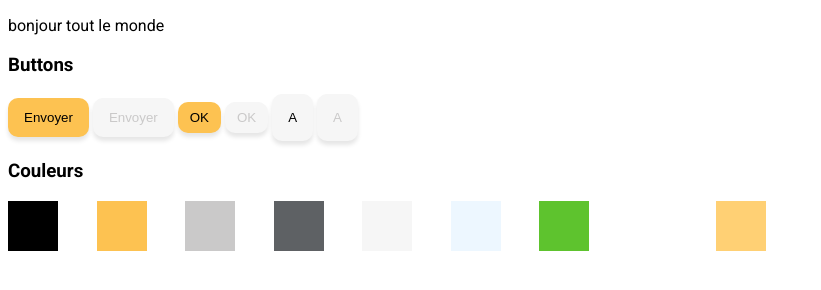
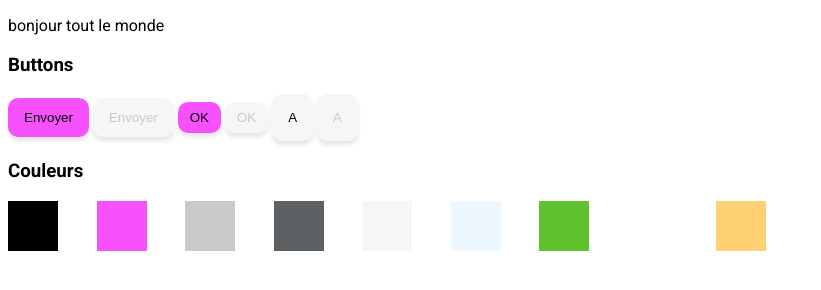
Before and after one commit to CCrouz/flair, a plain HTML site: page index.html in a window 1280 px wide. Shown: the whole page, without its empty margins (0-821 px from the left). Drawn offline with Linux system fonts and the light colour scheme.

Commit message:
changement couleur jaune

```diff
--- a/style.css
+++ b/style.css
@@ -2,7 +2,7 @@
  /* COULEURS */
 :root {
     --main-color: black;
-    --jaune: #FDC251;
+    --jaune: rgb(247, 81, 253);
     --gris-souris:#CAC9C9;
     --gris-fonce: #5E6164;
     --gris-timide: #F6F6F6;
```
